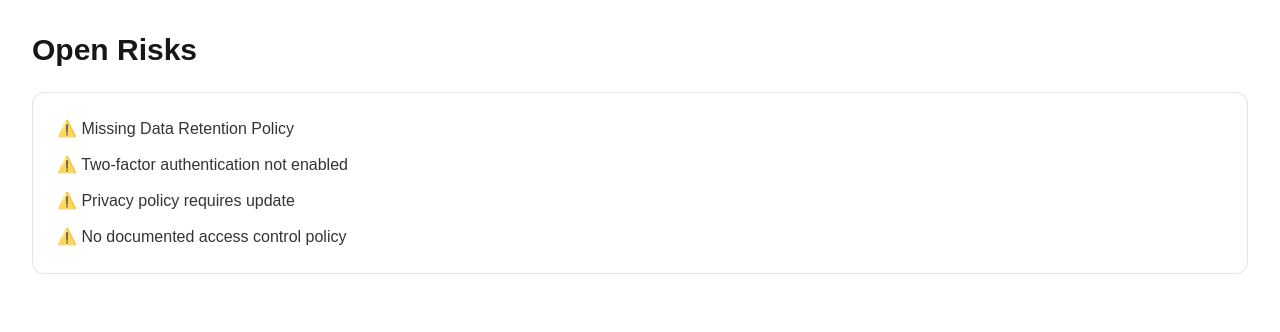
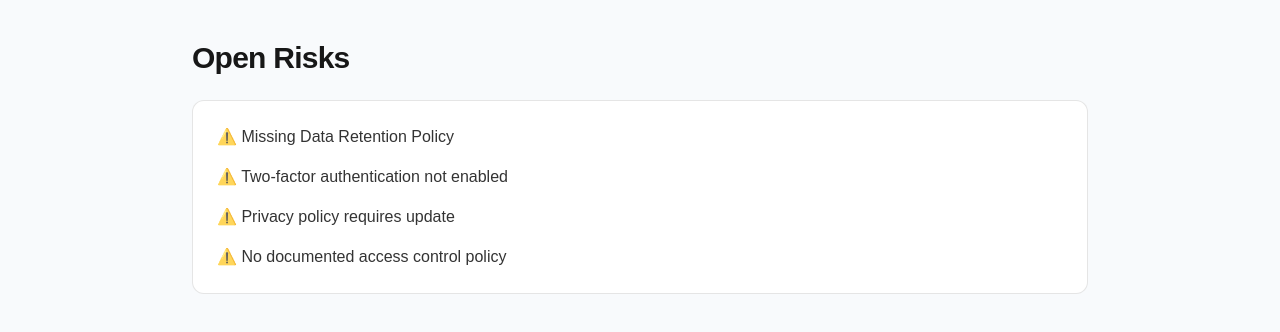
Before and after one commit to abdisamad9009-dot/complypilot-frontend, a Next.js app: page /risks in a window 1280 px wide. Shown: the top 332 px of the page. Built offline with nearby package versions, Linux system fonts and the light colour scheme.

Commit message:
Update page.tsx

```diff
--- a/app/risks/page.tsx
+++ b/app/risks/page.tsx
@@ -1,24 +1,36 @@
 export default function RisksPage() {
   return (
-    <div className="p-8 space-y-6">
+    <div className="min-h-screen bg-slate-50 p-10">
 
-      <h1 className="text-3xl font-bold">
-        Open Risks
-      </h1>
+      <div className="max-w-4xl mx-auto space-y-6">
 
-      <div className="bg-white border border-black/10 rounded-xl p-6">
+        <h1 className="text-3xl font-semibold tracking-tight">
+          Open Risks
+        </h1>
 
-        <ul className="space-y-3 text-black/80">
+        <div className="bg-white border border-black/10 rounded-xl p-6">
 
-          <li>⚠️ Missing Data Retention Policy</li>
+          <ul className="space-y-4 text-black/80">
 
-          <li>⚠️ Two‑factor authentication not enabled</li>
+            <li className="flex items-center gap-3">
+              ⚠️ Missing Data Retention Policy
+            </li>
 
-          <li>⚠️ Privacy policy requires update</li>
+            <li className="flex items-center gap-3">
+              ⚠️ Two‑factor authentication not enabled
+            </li>
 
-          <li>⚠️ No documented access control policy</li>
+            <li className="flex items-center gap-3">
+              ⚠️ Privacy policy requires update
+            </li>
 
-        </ul>
+            <li className="flex items-center gap-3">
+              ⚠️ No documented access control policy
+            </li>
+
+          </ul>
+
+        </div>
 
       </div>
 
```
